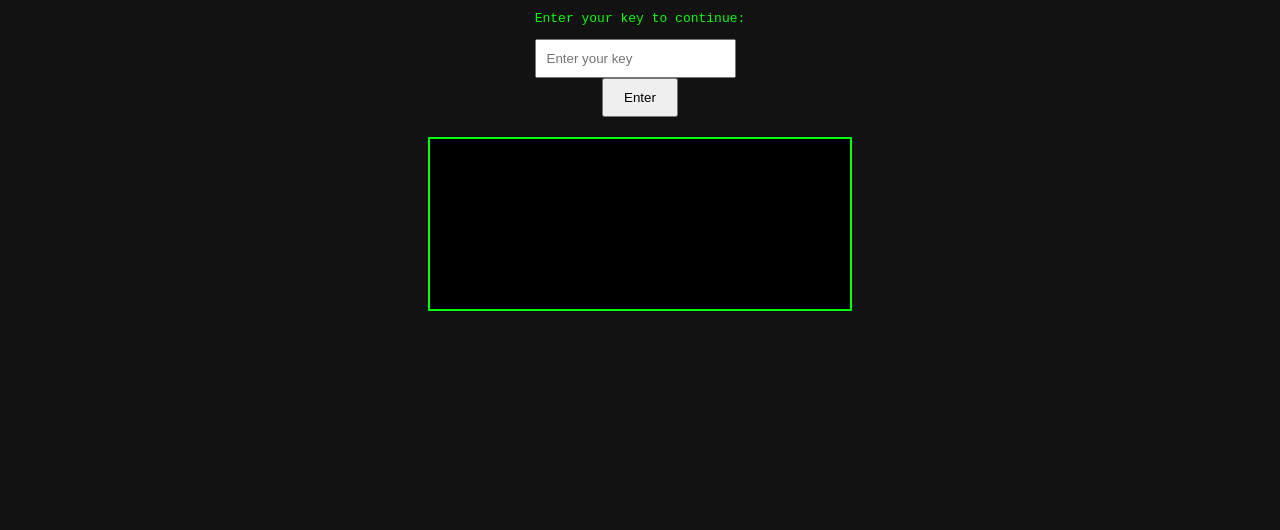
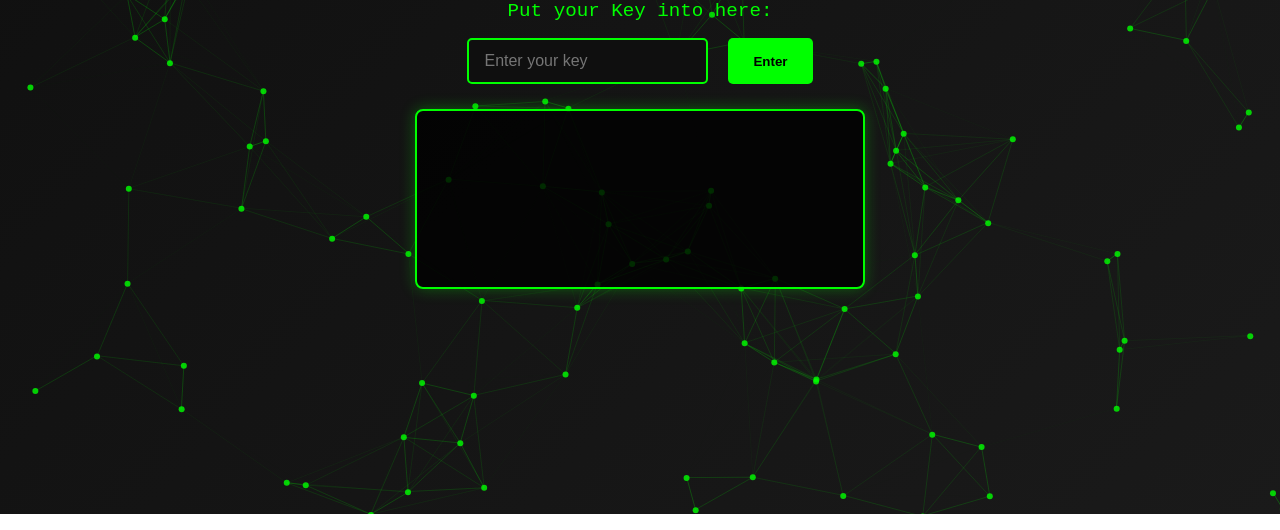
Before and after one commit to tempspammertrermep-spec/DATABASE, a plain HTML site: page index.html in a window 1280 px wide. Shown: the part 286-816 px from the top of the page. Drawn offline with nearby package versions, Linux system fonts and the light colour scheme.

Commit message:
Update index.html

```diff
--- a/index.html
+++ b/index.html
@@ -2,39 +2,147 @@
 <html lang="en">
 <head>
   <meta charset="UTF-8">
-  <title>Enter Your Key here</title>
+  <title>Phantom Troupe Archives</title>
   <script src="gate.js" defer></script>
+
+  <script src="https://cdn.jsdelivr.net/npm/particles.js@2.0.0/particles.min.js"></script>
   <style>
+
+    * { margin: 0; padding: 0; box-sizing: border-box; }
+
     body {
-      font-family: monospace;
-      background: #121212;
-      color: #00ff00;
+      font-family: 'Courier New', monospace;
+      height: 100vh;
       display: flex;
       flex-direction: column;
+      justify-content: center;
       align-items: center;
-      justify-content: center;
-      height: 100vh;
+      background: linear-gradient(135deg, #0f0f0f, #1a1a1a);
+      color: #00ff00;
+      overflow: hidden;
+      transition: background 0.5s ease;
     }
-    input { padding: 10px; margin-right: 10px; }
-    button { padding: 10px 20px; cursor: pointer; }
+
+    h1 {
+      font-size: 2.5rem;
+      margin-bottom: 1rem;
+      text-shadow: 0 0 10px #00ff00;
+    }
+
+    p {
+      margin-bottom: 1rem;
+      font-size: 1.2rem;
+    }
+
+    input {
+      padding: 12px 15px;
+      border: 2px solid #00ff00;
+      border-radius: 5px;
+      background: #0f0f0f;
+      color: #00ff00;
+      outline: none;
+      font-size: 1rem;
+      transition: 0.3s;
+    }
+
+    input:focus {
+      border-color: #00ff88;
+      box-shadow: 0 0 10px #00ff88;
+    }
+
+    button {
+      padding: 12px 25px;
+      margin-left: 10px;
+      border: none;
+      border-radius: 5px;
+      background: #00ff00;
+      color: #000;
+      font-weight: bold;
+      cursor: pointer;
+      transition: 0.3s;
+    }
+
+    button:hover {
+      background: #00ff88;
+    }
+
     .console {
-      width: 400px;
-      height: 150px;
-      background: #000;
+      width: 450px;
+      max-width: 90vw;
+      height: 180px;
+      background: rgba(0,0,0,0.8);
       color: #00ff00;
       border: 2px solid #00ff00;
-      margin-top: 20px;
-      padding: 10px;
+      margin-top: 25px;
+      padding: 15px;
       overflow-y: auto;
       white-space: pre-wrap;
+      font-size: 0.95rem;
+      border-radius: 8px;
+      box-shadow: 0 0 15px #00ff0050;
+      transition: all 0.3s ease;
     }
+
+
+    #particles-js {
+      position: fixed;
+      width: 100%;
+      height: 100%;
+      top: 0;
+      left: 0;
+      z-index: -1;
+    }
+
   </style>
 </head>
 <body>
-  <h1>Unity Asset Portal</h1>
-  <p>Enter your key to continue:</p>
-  <input id="keyInput" type="text" placeholder="Enter your key">
-  <button id="submitKey">Enter</button>
+
+  <div id="particles-js"></div>
+
+  <h1>Phantom Troupe Archives</h1>
+  <p>Put your Key into here:</p>
+  <div style="display:flex; gap: 10px;">
+    <input id="keyInput" type="text" placeholder="Enter your key">
+    <button id="submitKey">Enter</button>
+  </div>
   <div id="result-console" class="console"></div>
+
+  <script>
+
+    particlesJS("particles-js", {
+      "particles": {
+        "number": { "value": 100 },
+        "color": { "value": "#00ff00" },
+        "shape": { "type": "circle" },
+        "opacity": { "value": 0.8 },
+        "size": { "value": 3 },
+        "line_linked": {
+          "enable": true,
+          "distance": 150,
+          "color": "#00ff00",
+          "opacity": 0.3,
+          "width": 1
+        },
+        "move": {
+          "enable": true,
+          "speed": 1,
+          "direction": "bottom",
+          "random": true,
+          "straight": false
+        }
+      },
+      "interactivity": {
+        "detect_on": "canvas",
+        "events": {
+          "onhover": { "enable": true, "mode": "grab" },
+          "onclick": { "enable": false }
+        },
+        "modes": {
+          "grab": { "distance": 180, "line_linked": { "opacity": 0.5 } }
+        }
+      },
+      "retina_detect": true
+    });
+  </script>
 </body>
 </html>
```
